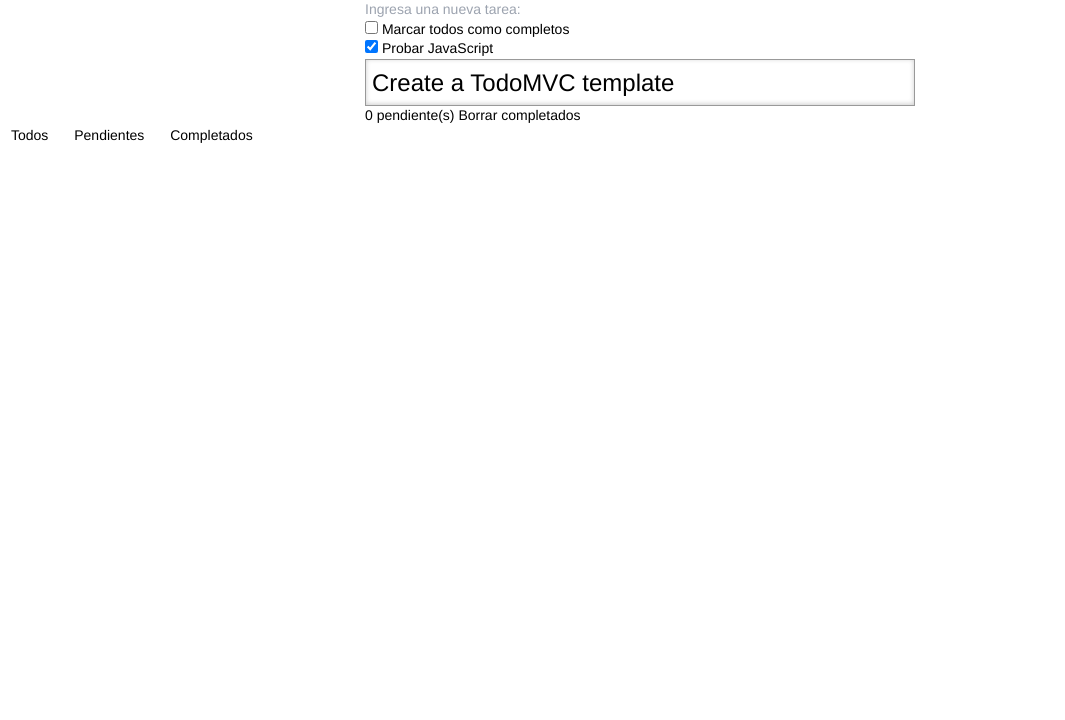
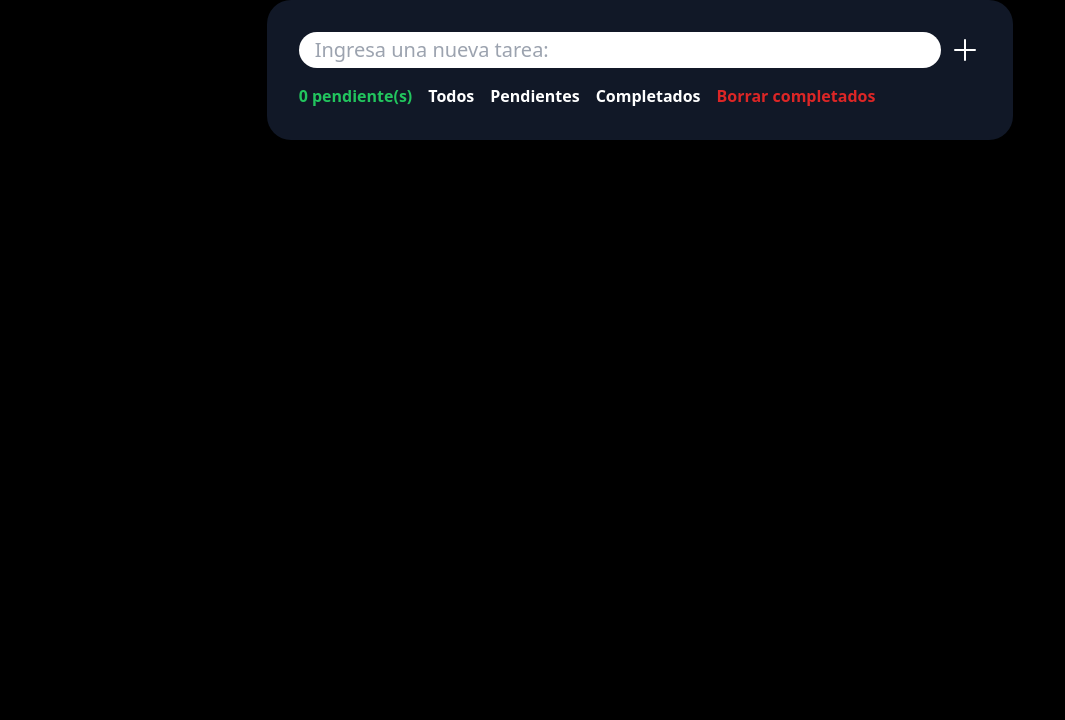
Before and after one commit to RafaEscobar/JS-C-4-Administrador-de-tareas, a website built with Vite: page index.html in a window 1280 px wide. Shown: the part 80-800 px from the top of the page, without its empty margins (0-1065 px from the left). Built offline with nearby package versions, Linux system fonts and the light colour scheme.

Commit message:
Rediseño de tarjeta de tareas

```diff
--- a/index.html
+++ b/index.html
@@ -7,9 +7,11 @@
     <script src="https://cdn.tailwindcss.com"></script>
     <title>Todo list</title>
   </head>
-  <body class="">
-    <h1 class="text-5xl text-center font-extralight text-black my-4">Tareas:</h1>
-    <div id="app" class=""></div>
+  <body class="bg-black text-white flex flex-col items-center">
+    <!--* Titulo general -->
+    <h1 class="text-5xl font-extralight my-4" >Mis Tareas:</h1>
+    <!--* Caja contenedora principal -->
+    <div id="app" class="bg-gray-900 rounded-3xl w-7/12"></div>
     <script type="module" src="/main.js"></script>
   </body>
 </html>
--- a/src/todo/app.html
+++ b/src/todo/app.html
@@ -1,9 +1,20 @@
-<div class="">
-    <div>
-        <input id="new-todo-input" class="" placeholder="Ingresa una nueva tarea:" autofocus>
+<div class="p-8">
+    <!--* Agregar una nueva tarea -->
+    <div class="flex">
+        <div class="w-full">
+            <input type="search" class="w-full px-4 py-1 text-gray-800 rounded-full focus:outline-none text-xl font-extralight" placeholder="Ingresa una nueva tarea:" id="new-todo-input">
+        </div>
+        <div class="pl-2 flex justify-center items-center">
+            <button>
+                <svg xmlns="http://www.w3.org/2000/svg" fill="none" viewBox="0 0 24 24" stroke-width="1.5" stroke="currentColor" class="w-8 h-8">
+                    <path stroke-linecap="round" stroke-linejoin="round" d="M12 4.5v15m7.5-7.5h-15" />
+                </svg>
+            </button>
+        </div>
     </div>
 
-    <div>
+    <!--* Mostrar tareas  -->
+    <!-- <div>
         <input id="toggle-all" type="checkbox">
         <label for="toggle-all">Marcar todos como completos</label>
         <ul class="">
@@ -11,26 +22,30 @@
                 <div class="">
                     <input class="" type="checkbox" checked>
                     <label>Probar JavaScript</label>
-                    <button class="destroy"></button>
+                    <button class=""></button>
                 </div>
-                <input class="edit" value="Create a TodoMVC template">
+                <input class="" value="Create a TodoMVC template">
             </li>
         </ul>
-    </div>
+    </div> -->
 
-    <div>
-        <span class=""><strong id="pending-count">0</strong> pendiente(s)</span>
-        <ul class="filters">
-            <li>
-                <a class="" href="#/">Todos</a>
+    <!--* Utilidades -->
+    <div class="flex mt-4">
+        <span class="mr-4 font-semibold text-green-500">
+            <strong id="pending-count">0</strong> pendiente(s)
+        </span>
+        <ul class="flex gap-4 font-semibold">
+            <li class="transform hover:text-blue-200 transition duration-300 hover:scale-110">
+                <a href="#/" >Todos</a>
             </li>
-            <li>
-                <a class="" href="#/active">Pendientes</a>
+            <li class="transform hover:text-blue-200 transition duration-300 hover:scale-110">
+                <a href="#/active" >Pendientes</a>
             </li>
-            <li>
-                <a class="" href="#/completed">Completados</a>
+            <li class="transform hover:text-blue-200 transition duration-300 hover:scale-110">
+                <a href="#/completed">Completados</a>
             </li>
         </ul>
-        <button class="">Borrar completados</button>
+
+        <button class="transform ml-4 hover:text-red-500 font-semibold text-red-600 transition duration-300 hover:scale-110">Borrar completados</button>
     </div>
 </div>
--- a/style.css
+++ b/style.css
@@ -1,9 +1,3 @@
-html,
-body {
-	margin: 0;
-	padding: 0;
-}
-
 button {
 	margin: 0;
 	padding: 0;
@@ -20,17 +14,7 @@
 	-moz-osx-font-smoothing: grayscale;
 }
 
-body {
-	font: 14px 'Helvetica Neue', Helvetica, Arial, sans-serif;
-	line-height: 1.4em;
-	color: #000;
-	min-width: 230px;
-	max-width: 550px;
-	margin: 0 auto;
-	-webkit-font-smoothing: antialiased;
-	-moz-osx-font-smoothing: grayscale;
-	font-weight: 300;
-}
+
 
 :focus {
 	outline: 0;
```
Also changed, not shown: src/todo/app.js (line endings or trailing spaces).
